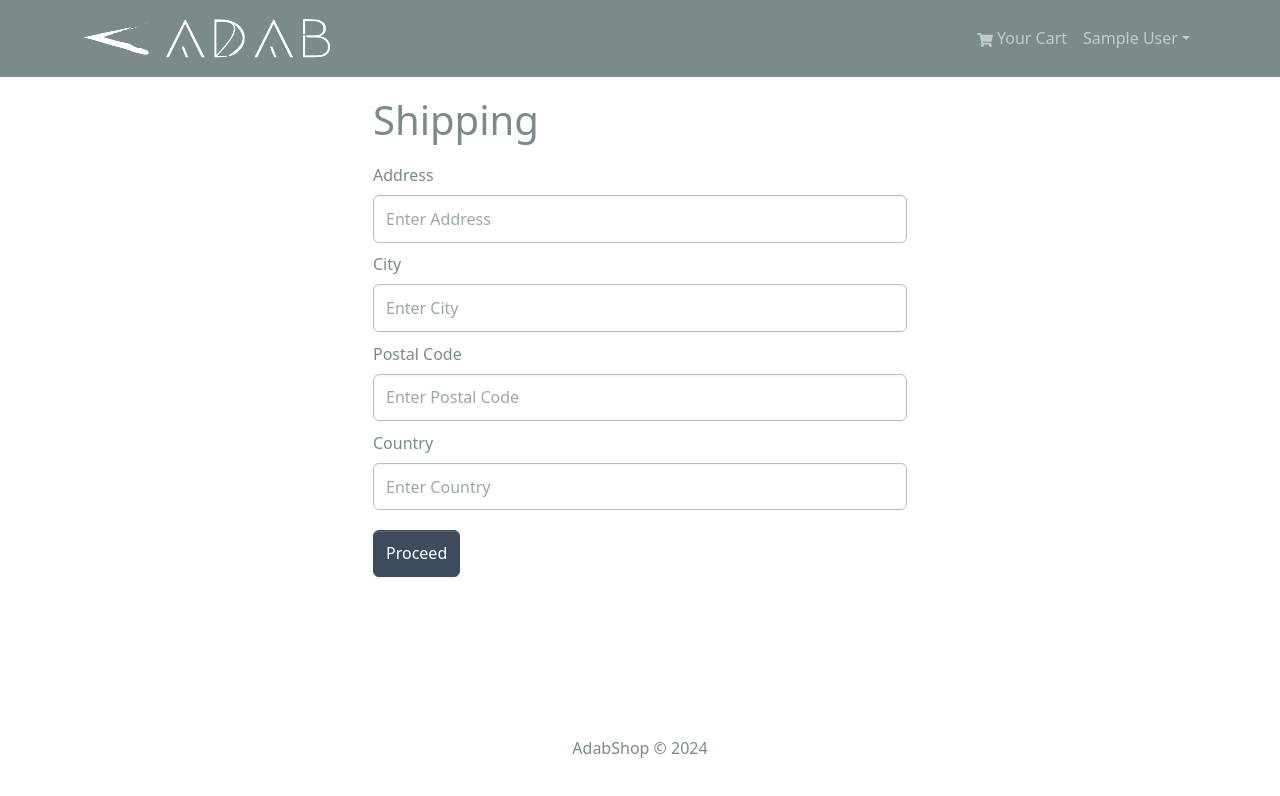
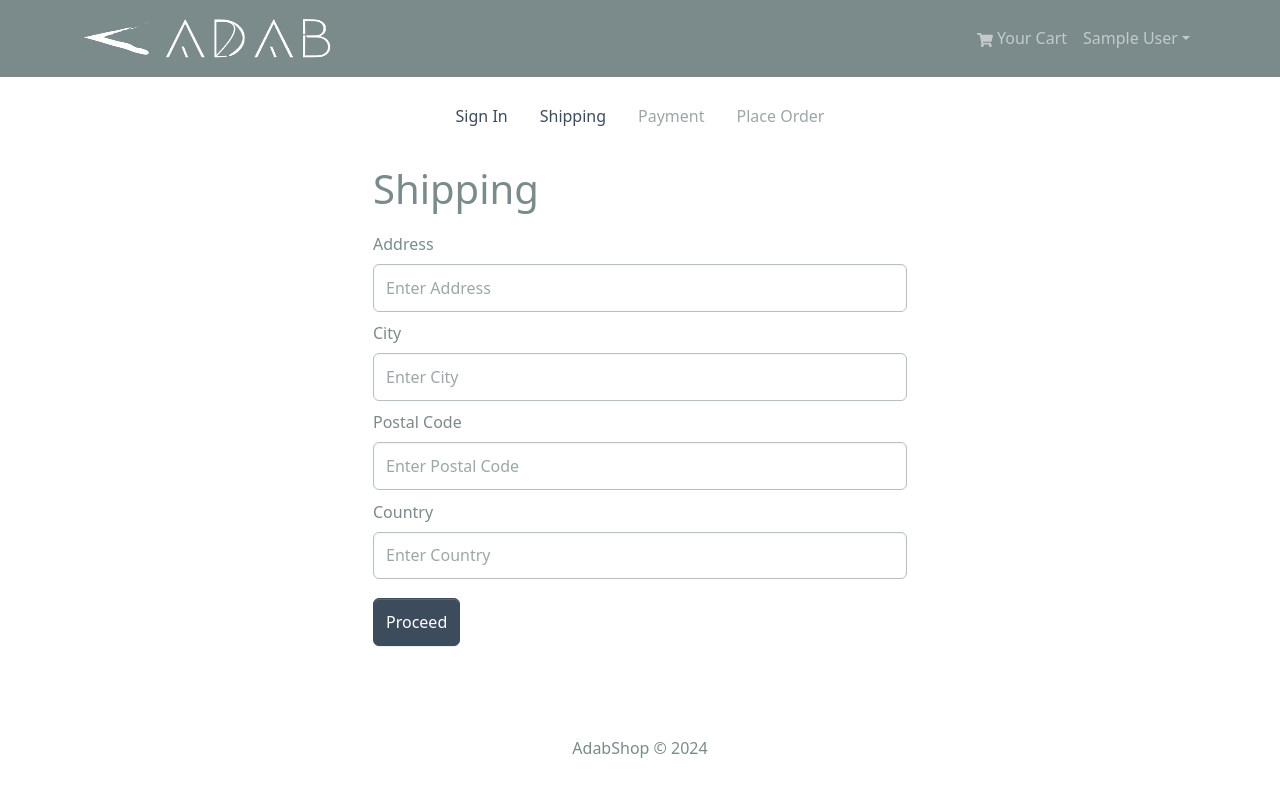
Before and after one commit to AbdullahMS9/AdabShop, a React (Create React App) app in the folder frontend/: page /shipping in a window 1280 px wide. Shown: the top 796 px of the page. Built offline with nearby package versions, Linux system fonts and the light colour scheme; sample sign-in values are in the browser's storage.

Commit message:
implemented checkout steps

```diff
--- /dev/null
+++ b/frontend/src/components/CheckoutSteps.jsx
@@ -0,0 +1,50 @@
+import { Nav } from "react-bootstrap";
+import { LinkContainer } from "react-router-bootstrap";
+
+const CheckoutSteps = ({step1, step2, step3, step4}) => {
+  return (
+    <Nav className='justify-content-center mb-4'>
+        <Nav.Item>
+            {step1 ? (
+                <LinkContainer to='/login'>
+                    <Nav.Link>Sign In</Nav.Link>
+                </LinkContainer>
+            ) : (
+                <Nav.Link disabled>Sign In</Nav.Link>
+            )}
+        </Nav.Item>
+
+        <Nav.Item>
+            {step2 ? (
+                <LinkContainer to='/shipping'>
+                    <Nav.Link>Shipping</Nav.Link>
+                </LinkContainer>
+            ) : (
+                <Nav.Link disabled>Shipping</Nav.Link>
+            )}
+        </Nav.Item>
+
+        <Nav.Item>
+            {step3 ? (
+                <LinkContainer to='/payment'>
+                    <Nav.Link>Payment</Nav.Link>
+                </LinkContainer>
+            ) : (
+                <Nav.Link disabled>Payment</Nav.Link>
+            )}
+        </Nav.Item>
+
+        <Nav.Item>
+            {step4 ? (
+                <LinkContainer to='/placeorder'>
+                    <Nav.Link>Place Order</Nav.Link>
+                </LinkContainer>
+            ) : (
+                <Nav.Link disabled>Place Order</Nav.Link>
+            )}
+        </Nav.Item>
+    </Nav>
+  );
+};
+
+export default CheckoutSteps;
--- a/frontend/src/screens/ShippingScreen.jsx
+++ b/frontend/src/screens/ShippingScreen.jsx
@@ -4,6 +4,7 @@
 import { Form, Button } from 'react-bootstrap';
 import FormContainer from '../components/FormContainer';
 import { saveShippingAddress } from '../slices/cartSlice';
+import CheckoutSteps from '../components/CheckoutSteps';
 
 const ShippingScreen = () => {
 
@@ -27,6 +28,8 @@
     }
 
     return <FormContainer>
+        <CheckoutSteps step1 step2 />
+
         <h1>Shipping</h1>
 
         <Form onSubmit={submitHandler}>
```
